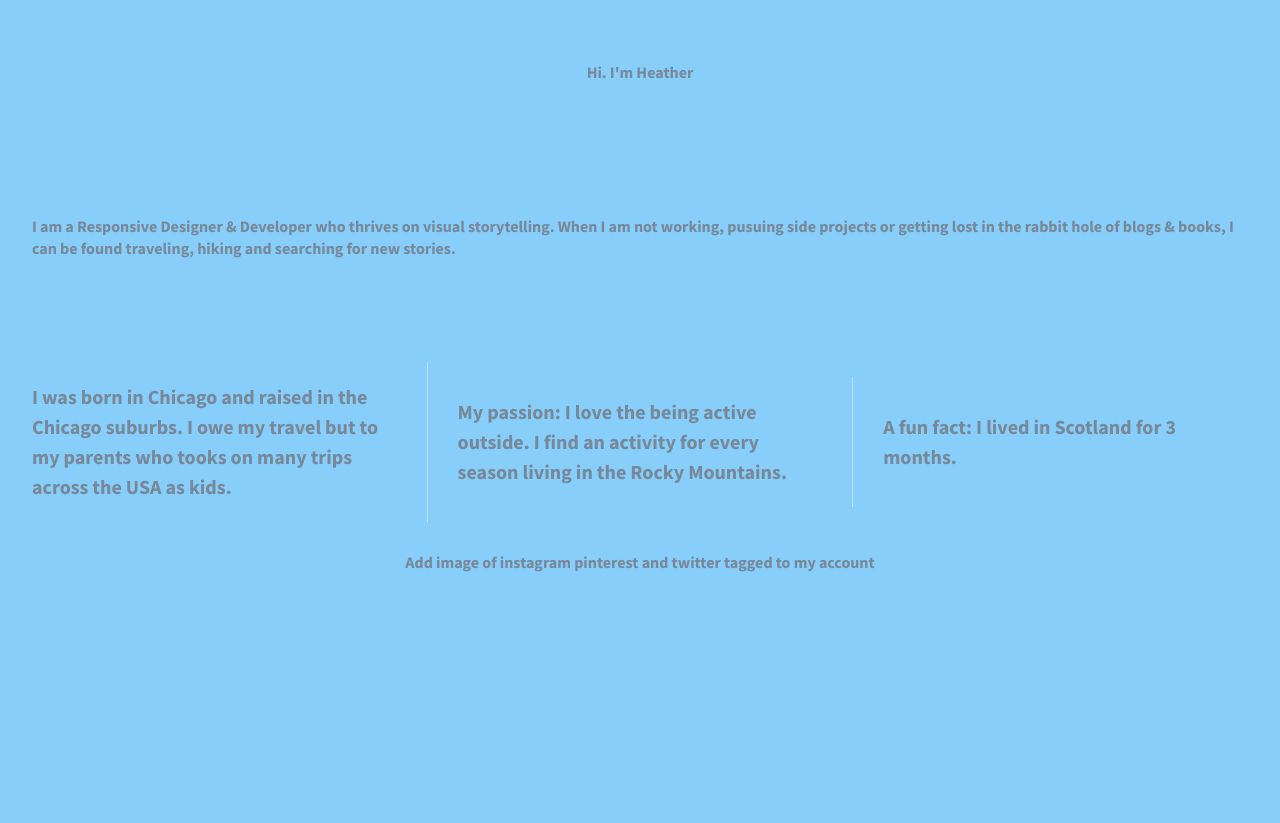
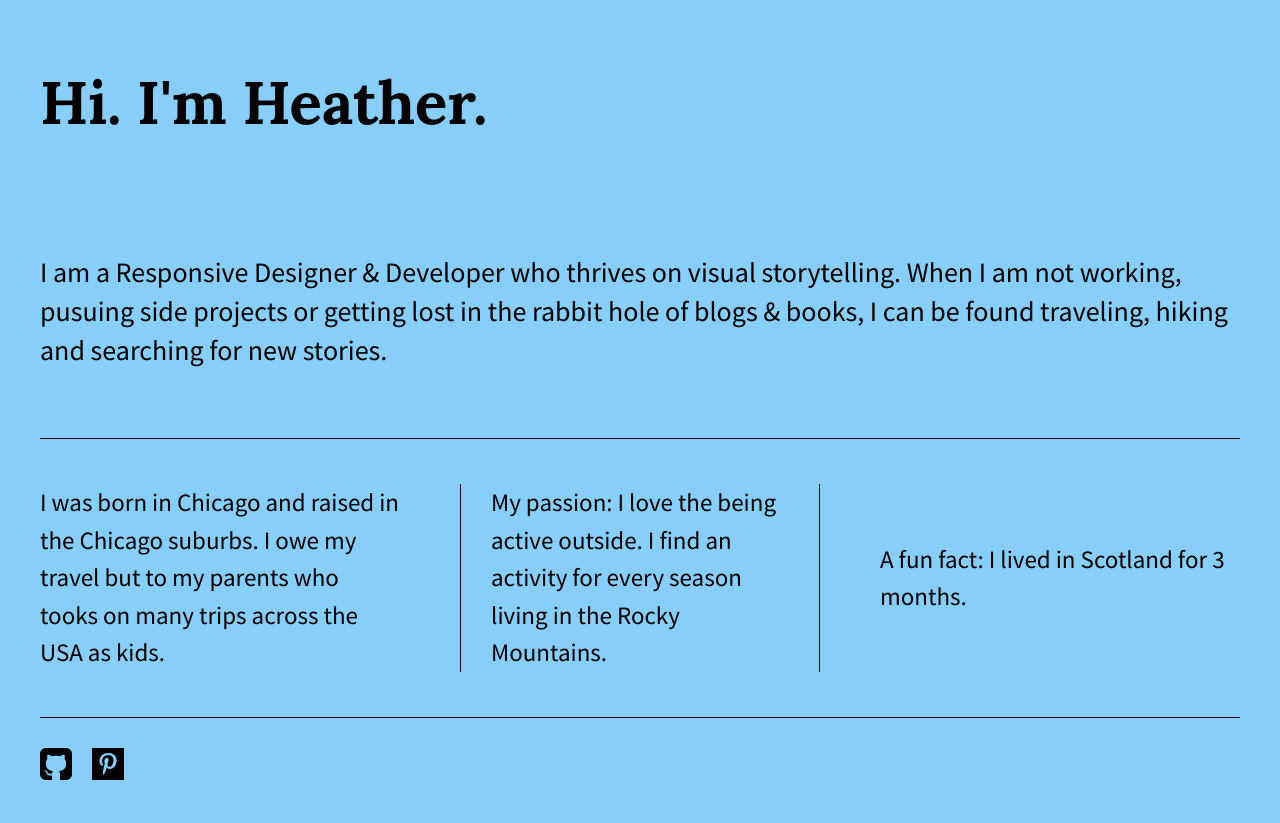
Before and after one commit to hrocco25/divs-flexbox, a plain HTML site: page index.html in a window 1280 px wide. Drawn offline with nearby package versions, Linux system fonts and the light colour scheme.

Commit message:
woking properly

```diff
--- a/css/main.css
+++ b/css/main.css
@@ -14,6 +14,7 @@ html {
     color: #222;
     font-size: 1em;
     line-height: 1.4;
+
 }
 
 /*
@@ -100,34 +101,50 @@ html {
   background-color: lightskyblue;
   height: 100%;
   width: 100%;
+
 }
 
 body {
   font-family: 'Source Sans Pro', sans-serif;
-  padding: 2em;
-  font-weight: 700;
+  padding: 0 2em;
+  font-size: 1.25em;
   height: 100%;
-  color: lightslategray;
+  color: black;
+  display: flex;
+  justify-content: center;
+}
+
+header h1{
+    font-family: 'Lora', sans-serif;
+    font-size: 3em;
 }
 
 header, footer{
-    background-color: lightskyblue;
-    height: 80px;
     width: 100%;
+    display: flex;
+    justify-content: flex-start;
 }
 
 main {
-    background-color: lightskyblue;
-    height: 250px;
+
     width: 100%;
+    border-bottom: 1px solid black;
+    display: flex;
+    justify-content: center;
+
 }
 
-header,
-footer,
-main {
-    display: flex;
-    justify-content: center;
-    align-items: center;
+main p{
+    font-size: 1.4em;
+}
+
+
+footer{
+    border-top: 1px solid black;
+}
+
+footer img{
+    padding: 30px 20px 0 0;
 }
 
 .wrapper {
@@ -136,12 +153,12 @@ main {
   display:flex;
   flex-flow: row wrap;
   justify-content: space-between;
-  align-items: center;
+  max-width: 1200px;
 }
 
 .div-1, .div-2, .div-3 {
   /*give the divs a width of 30%, add display:flex, set justify-content and align-items to center*/
-  color: lightslategray;
+
   line-height: 1.5em;
   font-size: 1.25em;
   height: auto;
@@ -149,6 +166,7 @@ main {
   /*width: 30%*/
   justify-content: center;
   align-items: center;
+  border-bottom: 1px solid black;
 }
 
 
@@ -232,15 +250,23 @@ main {
    These examples override the primary ('mobile first') styles.
    Modify as content requires.
    ========================================================================== */
+@media all and (min-width: 768px){
+    body{
+        padding: 1em;
+    }
+}
 
-@media all and (min-width: 1200px) {
+   @media all and (min-width: 1200px) {
     .div-1, .div-2, .div-3 {
         flex-basis: 30%;
+        border-bottom: none;
+
     }
 
-    .div-1, .div-2 {
-        border-right: 1px solid rgb(188, 227, 252);
-        padding-right: 30px;
+     .div-2 p {
+        border-right: 1px solid black;
+        border-left: 1px solid black;
+        padding: 0 30px;
     }
 
     .div-1, .div-2, .div-3{
--- a/index.html
+++ b/index.html
@@ -22,8 +22,12 @@
         <![endif]-->
 
         <section class="wrapper">
-            <header>Hi. I'm Heather</header>
-            <main>I am a Responsive Designer & Developer who thrives on visual storytelling. When I am not working, pusuing side projects or getting lost in the rabbit hole of blogs & books, I can be found traveling, hiking and searching for new stories.</main>
+            <header>
+                <h1>Hi. I'm Heather.</h1>
+            </header>
+            <main>
+                <p>I am a Responsive Designer & Developer who thrives on visual storytelling. When I am not working, pusuing side projects or getting lost in the rabbit hole of blogs & books, I can be found traveling, hiking and searching for new stories.</p>
+            </main>
             <div class="div-1">
                 <p>I was born in Chicago and raised in the Chicago suburbs.  I owe my travel but to my parents who tooks on many trips across the USA as kids.</p>
             </div>
@@ -33,7 +37,10 @@
             <div class="div-3">
                 <p>A fun fact: I lived in Scotland for 3 months. </p>
             </div>
-            <footer>Add image of instagram pinterest and twitter tagged to my account</footer>
+            <footer>
+                    <a href="https://github.com/hrocco25"><img src="img/github.png" alt="github icon"></a>
+                    <a href="https://www.pinterest.com/hrocco25/"><img src="img/pinterest.png" alt="pinterest icon"></a>
+            </footer>
         </section>
 
         <script src="https://ajax.googleapis.com/ajax/libs/jquery/1.11.3/jquery.min.js"></script>
```
Also changed, not shown: img/github.png (added), img/pinterest.png (added).
